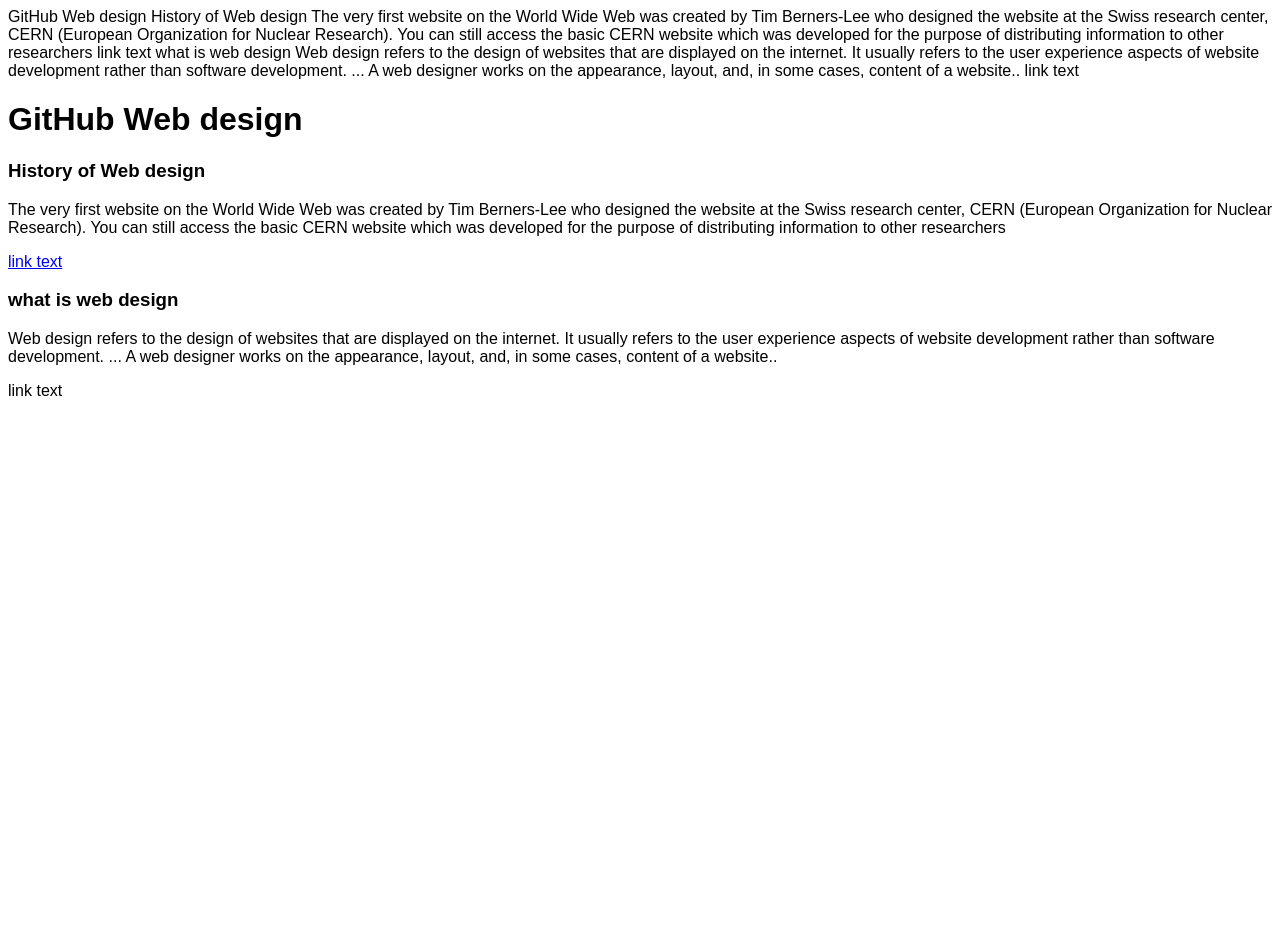
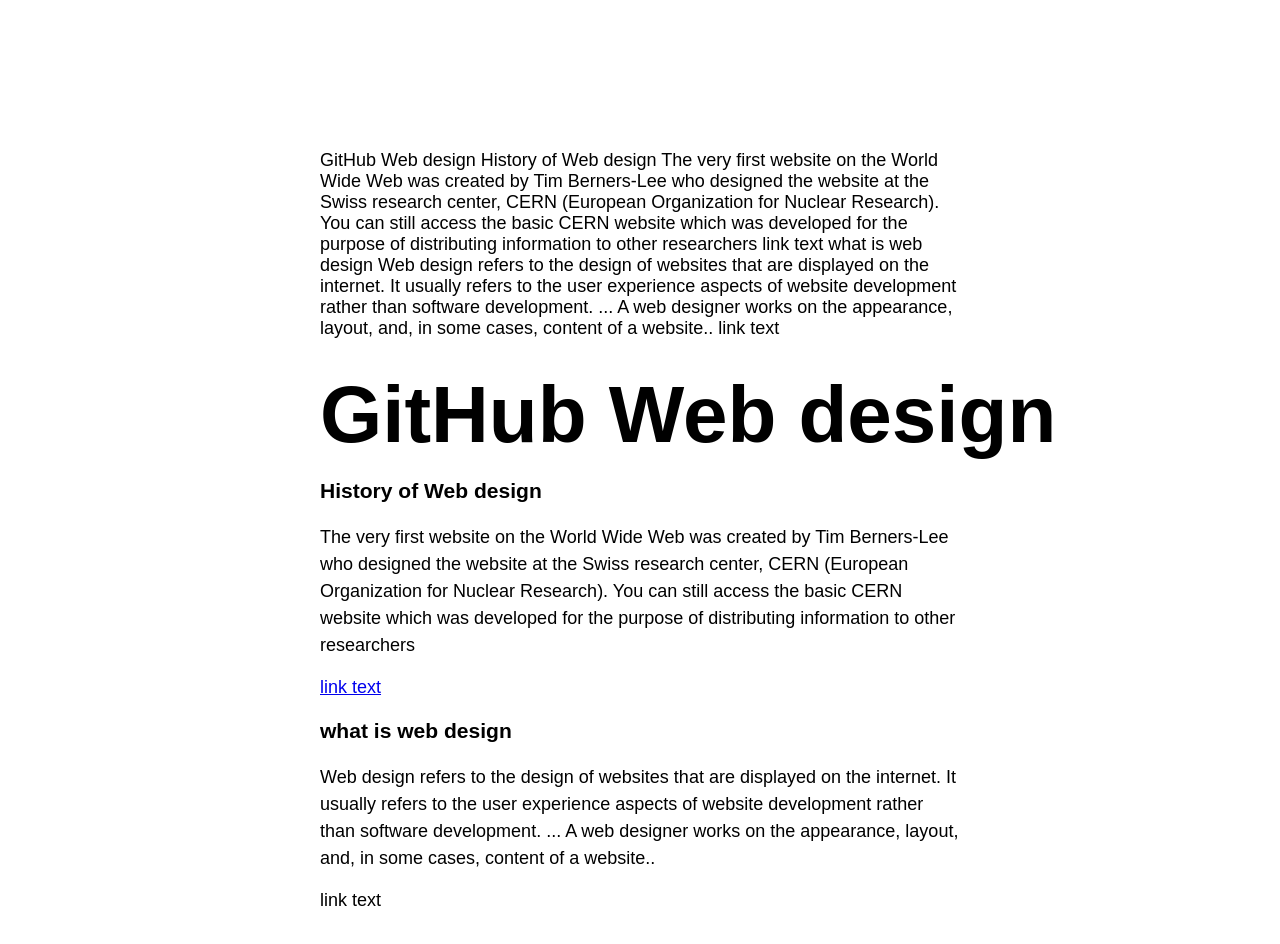
Before and after one commit to gina-noel/IT115-GitHub-Web-Page, a plain HTML site: page index.html in a window 1280 px wide. Before the commit the page ends 800 px from the top, so only its background shows below. Drawn offline with Linux system fonts and the light colour scheme.

Commit message:
added some basic styles

```diff
--- a/css/styles.css
+++ b/css/styles.css
@@ -2,5 +2,22 @@
     margin: 0, auto;
 }
 html{
-    font-family:sans-serif;
+    font-family:Arial, Helvetica, sans-serif;
+    font-size:large;
+
+
 }
+body{
+    width:50%;
+    margin:150px auto;
+    font-weight:lighter;
+}
+h1{
+    width:max-content;
+    font-size:80px;
+    height:80px;
+    margin:30px auto;
+}
+p{
+    line-height:150%;
+}
```
